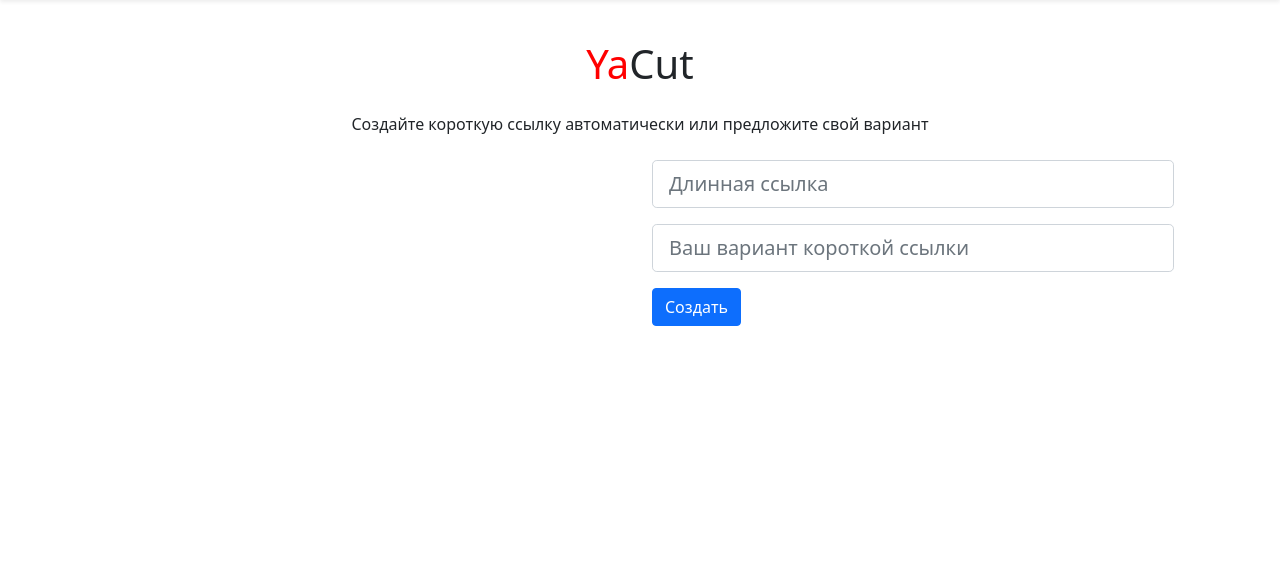
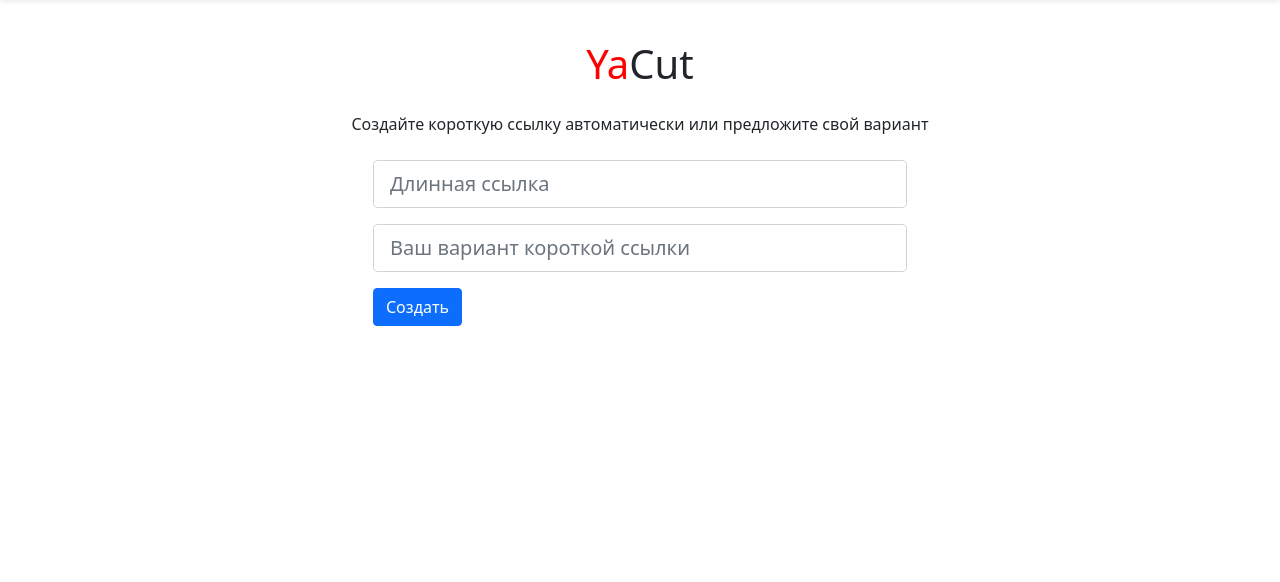
Before and after one commit to VirentLilium/async-yacut, a Flask app: page / in a window 1280 px wide. Shown: the part 56-638 px from the top of the page. Run offline with Flask 3, Linux system fonts and the light colour scheme; some libraries are stand-ins or nearby versions.

Commit message:
Fix index.html

```diff
--- a/yacut/templates/index.html
+++ b/yacut/templates/index.html
@@ -5,10 +5,8 @@
     <section class="container my-5 px-4">
       <h1 class="text-center"><span style="color:red">Ya</span>Cut</h1>
       <p class="text-center my-4">Создайте короткую ссылку автоматически или предложите свой вариант</p>
-      <div class="container">
-        <div class="row my-3">
-          <div class="col-sm"></div>
-          <div class="col-sm">
+      <div class="row justify-content-center my-3">
+        <div class="col-12 col-md-8 col-lg-6">
           <form method="post" novalidate>
             {{ form.csrf_token }}
             {{ form.original_link(
@@ -38,20 +36,13 @@
           {% endwith %}
         </div>
       </div>
-        <div class="col-sm"></div>
-      </div>
-    </div>
       {% if short_url %}
-      <div class="container">
-        <div class="row">
-          <div class="col-sm"></div>
-          <div class="col-sm">
-            <h5 class="text-center">Ваша новая ссылка готова:</h5>
-            <p class="text-center">
+        <div class="row justify-content-center my-4">
+          <div class="col-12 col-md-8 col-lg-6 text-center">
+            <h5>Ваша новая ссылка готова:</h5>
+            <p class="text-break">
               <a href="{{ short_url }}">{{ short_url }}</a>
             </p>
-          </div>
-          <div class="col-sm"></div>
           </div>
         </div>
       {% endif %}
```
Lines whose indentation alone changed are shown as unchanged.
